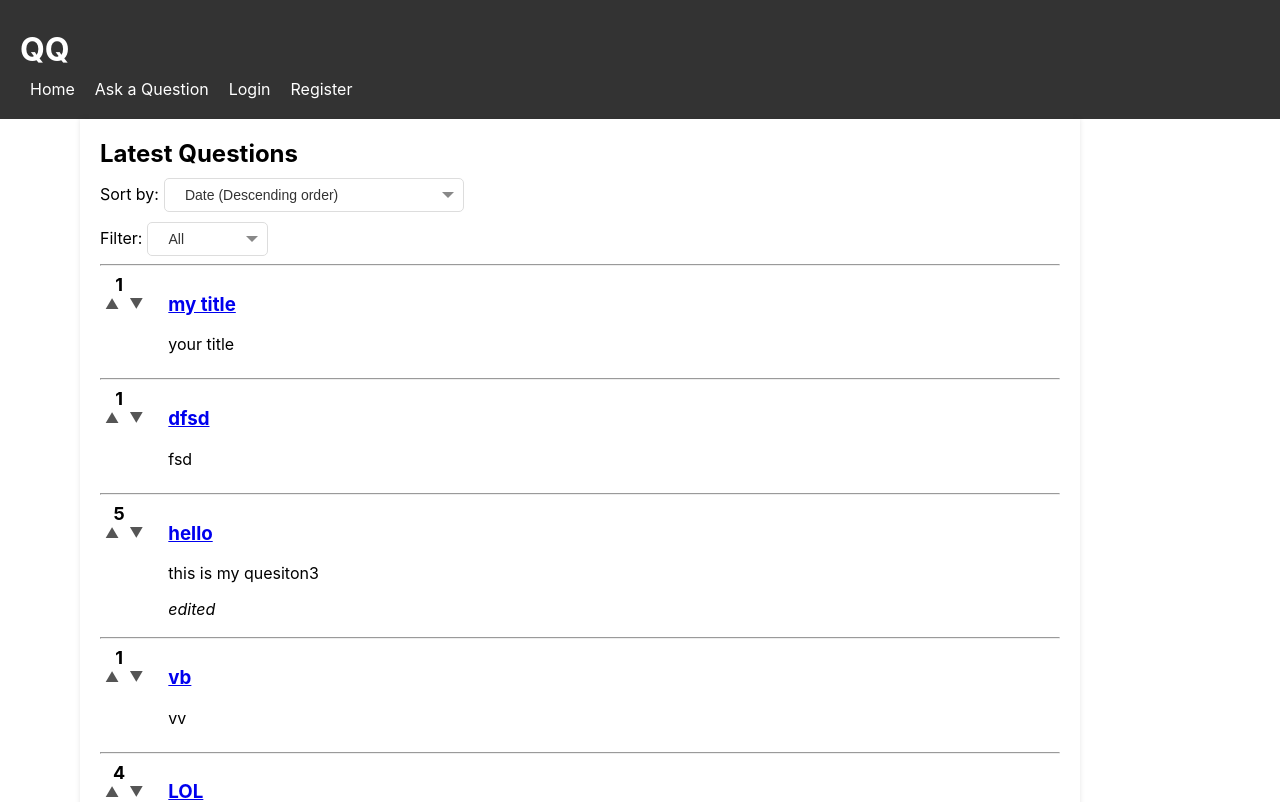
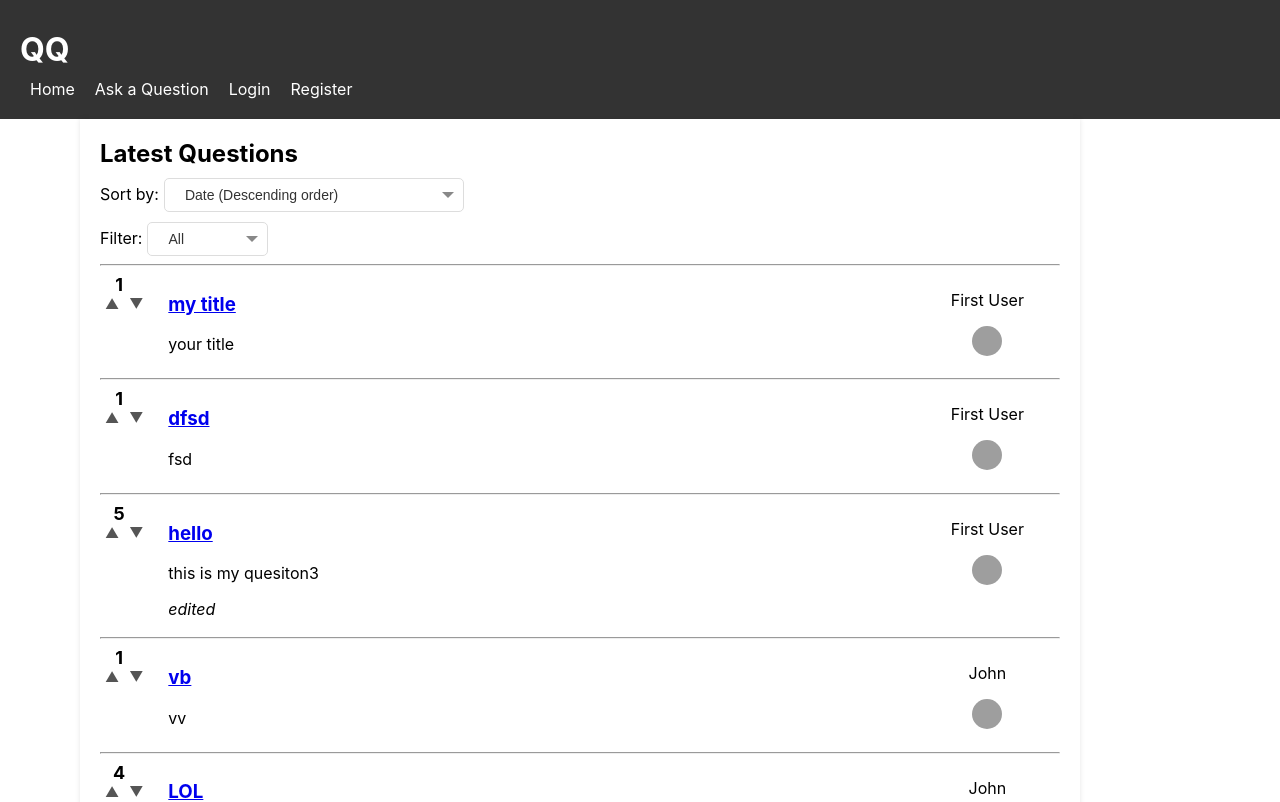
Before and after one commit to EvaldasZak/64-paskaita---Galutinis-atsiskaitymas, a React (Create React App) app: page / in a window 1280 px wide. Shown: the top 802 px of the page. Built offline with nearby package versions, Linux system fonts and the light colour scheme; data requests are answered from the project's data file; grey boxes are pictures that could not be loaded.

Commit message:
userblock added to home page questions list

```diff
--- /dev/null
+++ b/src/components/atoms/Avatar.jsx
@@ -0,0 +1,26 @@
+import React from "react";
+import styled from "styled-components";
+
+const ProfileImage = styled.div`
+  width: ${(props) => props.size}px;
+  height: ${(props) => props.size}px;
+  border-radius: 50%;
+  overflow: hidden;
+  margin: 0 auto;
+`;
+
+const Image = styled.img`
+  width: 100%;
+  height: 100%;
+  object-fit: cover;
+`;
+
+const Avatar = ({ user, size = 200 }) => {
+  return (
+    <ProfileImage size={size}>
+      <Image src={user.avatar} alt="" />
+    </ProfileImage>
+  );
+};
+
+export default Avatar;
--- /dev/null
+++ b/src/components/organisms/Question.jsx
@@ -0,0 +1,66 @@
+import React from "react";
+import { Link } from "react-router-dom";
+import styled from "styled-components";
+
+import Vote from "./Vote";
+import EditedTag from "../atoms/EditedTag";
+import Avatar from "../atoms/Avatar";
+
+const VoteComponent = styled.div`
+  display: flex;
+  flex-direction: column;
+  align-items: center;
+  margin-right: 10px;
+`;
+
+const QuestionStyle = styled.div`
+  display: flex;
+  flex-direction: row;
+  justify-content: space-between;
+`;
+
+const UserBlock = styled.div`
+  padding-left: 20px;
+  flex: 0.2;
+`;
+
+const Flex = styled.div`
+  flex: 1;
+`;
+
+const Username = styled.p`
+  text-align: center;
+`;
+
+const Question = ({ question, users }) => {
+  const user = users.find((user) => user.id === question.userId);
+
+  return (
+    <div>
+      <hr />
+      <QuestionStyle>
+        <VoteComponent>
+          <Vote
+            type="question"
+            rating={question.rating}
+            id={question.id}
+            object={question}
+          />
+        </VoteComponent>
+        <Flex>
+          <Link to={`/question/${question.id}`}>
+            <h3>{question.title}</h3>
+          </Link>
+          <p>{question.body}</p>
+          <EditedTag edited={question.edited} />
+        </Flex>
+        <UserBlock>
+          <Username>{user.name}</Username>
+          <Avatar user={user} size={30} />
+        </UserBlock>
+      </QuestionStyle>
+    </div>
+  );
+};
+
+export default Question;
--- a/src/components/pages/Home.jsx
+++ b/src/components/pages/Home.jsx
@@ -1,23 +1,16 @@
 import React, { useContext, useState } from "react";
-import { Link } from "react-router-dom";
 import styled from "styled-components";
 
 import QuestionsContext from "../../context/QuestionsContext";
+import UsersContext from "../../context/UsersContext";
 
-import Vote from "../organisms/Vote";
 import Sort from "../organisms/Sort";
-
-import EditedTag from "../atoms/EditedTag";
+import Question from "../organisms/Question";
 
 const Section = styled.section`
   background-color: #fff;
   padding: 20px;
   box-shadow: 0 0 5px rgba(0, 0, 0, 0.1);
-`;
-
-const Question = styled.div`
-  display: flex;
-  flex-direction: "row";
 `;
 
 const H2 = styled.h2`
@@ -63,13 +56,6 @@ const SelectArrow = styled.div`
   pointer-events: none;
 `;
 
-const VoteComponent = styled.div`
-  display: flex;
-  flex-direction: column;
-  align-items: center;
-  margin-right: 10px;
-`;
-
 const SelectWrapper = styled.div`
   position: relative;
   display: inline-block;
@@ -77,6 +63,7 @@ const SelectWrapper = styled.div`
 
 const Home = () => {
   const { state } = useContext(QuestionsContext);
+  const { users } = useContext(UsersContext);
   const [sortOrder, setSortOrder] = useState("date-desc");
   const [filterOption, setFilterOption] = useState("all");
 
@@ -132,26 +119,7 @@ const Home = () => {
           </SelectWrapper>
         </div>
         {filteredQuestions.map((question) => (
-          <div key={question.id}>
-            <hr />
-            <Question>
-              <VoteComponent>
-                <Vote
-                  type="question"
-                  rating={question.rating}
-                  id={question.id}
-                  object={question}
-                />
-              </VoteComponent>
-              <div>
-                <Link to={`/question/${question.id}`}>
-                  <h3>{question.title}</h3>
-                </Link>
-                <p>{question.body}</p>
-                <EditedTag edited={question.edited} />
-              </div>
-            </Question>
-          </div>
+          <Question question={question} key={question.id} users={users} />
         ))}
       </div>
     </Section>
--- a/src/components/pages/Profile.jsx
+++ b/src/components/pages/Profile.jsx
@@ -1,6 +1,7 @@
-import React, { useContext } from 'react';
-import styled from 'styled-components';
-import UsersContext from '../../context/UsersContext';
+import React, { useContext } from "react";
+import styled from "styled-components";
+import UsersContext from "../../context/UsersContext";
+import Avatar from "../atoms/Avatar";
 
 const ProfileContainer = styled.main`
   display: flex;
@@ -11,20 +12,6 @@ const ProfileSection = styled.section`
   text-align: center;
 `;
 
-const ProfileImage = styled.div`
-  width: 200px;
-  height: 200px;
-  border-radius: 50%;
-  overflow: hidden;
-  margin: 0 auto;
-`;
-
-const Image = styled.img`
-  width: 100%;
-  height: 100%;
-  object-fit: cover;
-`;
-
 const Profile = () => {
   const { currentUser } = useContext(UsersContext);
 
@@ -33,9 +20,7 @@ const Profile = () => {
       <ProfileSection>
         <h2>{currentUser.name} profile</h2>
         <p>Email: {currentUser.email}</p>
-        <ProfileImage>
-          <Image src={currentUser.avatar} alt="" />
-        </ProfileImage>
+        <Avatar user={currentUser} />
       </ProfileSection>
     </ProfileContainer>
   );
```
